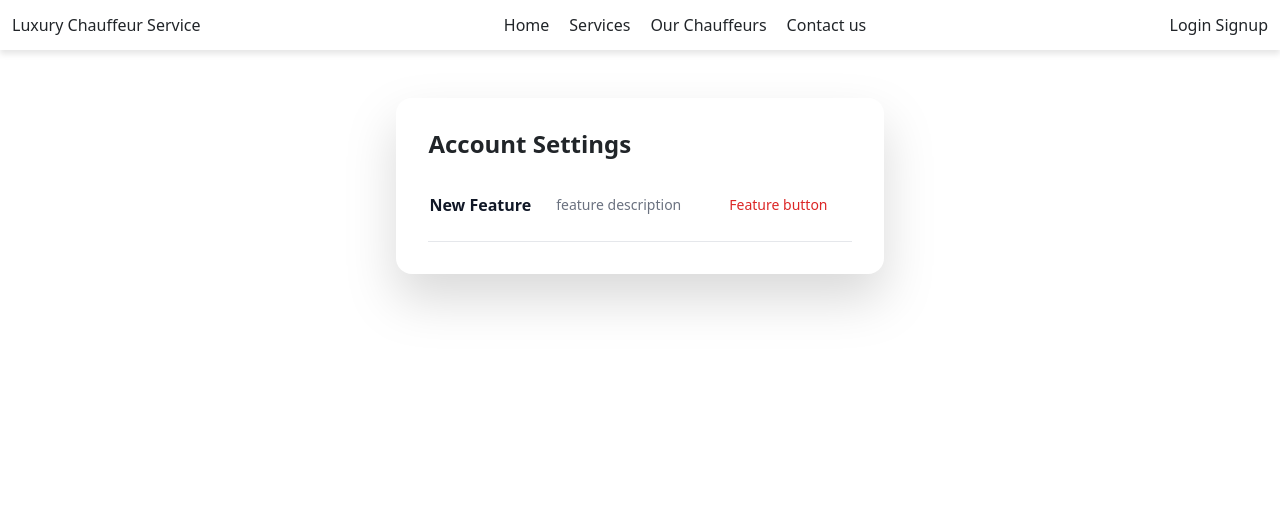
After one commit to tumelo-maja/luxury-chauffeur-service, a Django app: template users/templates/users/profile_settings.html in a window 1280 px wide. The commit adds this page. Shown: the top 514 px of the page. Run offline with Django 4.2, Linux system fonts and the light colour scheme; the template is opened without the code that fills it, so the values that code supplies are empty; some libraries are stand-ins or nearby versions.

Commit message:
add settings change view for changing settings

```diff
--- a/chauffeur/settings.py
+++ b/chauffeur/settings.py
@@ -50,6 +50,7 @@ INSTALLED_APPS = [
     'allauth.socialaccount',
     'crispy_forms',
     'crispy_bootstrap5',
+    'django_htmx',
     'home',
     'users',
 ]
@@ -66,6 +67,7 @@ MIDDLEWARE = [
     'django.contrib.messages.middleware.MessageMiddleware',
     'django.middleware.clickjacking.XFrameOptionsMiddleware',
     'allauth.account.middleware.AccountMiddleware',
+    'django_htmx.middleware.HtmxMiddleware',
 ]
 
 AUTHENTICATION_BACKENDS = [
--- a/templates/includes/header.html
+++ b/templates/includes/header.html
@@ -25,6 +25,7 @@
                 <ul class="flex flex-col items-end">
                     <li class="menu-item"><a href="{% url 'profile' %}">My Profile</a></li>
                     <li class="menu-item"><a href="{% url 'profile-edit' %}">Edit Profile</a></li>
+                    <li class="menu-item"><a href="{% url 'profile-settings' %}">Settings</a></li>
                     <li class="menu-item"><a href="{% url 'account_logout' %}">Log Out</a></li>
                 </ul>
             </div>
--- /dev/null
+++ b/users/templates/users/profile_settings.html
@@ -0,0 +1,26 @@
+{% extends 'layouts/modal.html' %}
+
+{% block content %}
+
+<h1 class="mb-8">Account Settings</h1>
+
+<table class="w-full text-sm text-left text-gray-500">
+    <tbody>
+        <tr class="border-b">
+            <th scope="row" class="py-4 text-base font-bold text-gray-900">
+                New Feature
+            </th>
+            <td class="px-6 py-4">
+                feature description
+            </td>
+            <td class="px-6 py-4">
+                <a href="" class="font-medium text-red-600 hover:underline">
+                    Feature button
+                </a>
+            </td>
+        </tr>
+    </tbody>
+</table>
+
+
+{% endblock %}
--- a/users/urls.py
+++ b/users/urls.py
@@ -5,5 +5,6 @@ urlpatterns =[
     path('', profile_view, name='profile'),
     path('edit/', profile_edit_view, name='profile-edit'),
     path('onboarding/', profile_edit_view, name='profile-onboarding'),
-
+    path('settings/', profile_settings_view, name='profile-settings'),
+    path('settingschange/', profile_settings_partial_view, name='profile-settingschange'),
 ]
```
Also changed, not shown: templates/partials/settings_form.html (added, +7 -0 lines), users/forms.py (+8 -0 lines), users/views.py (+13 -0 lines).
